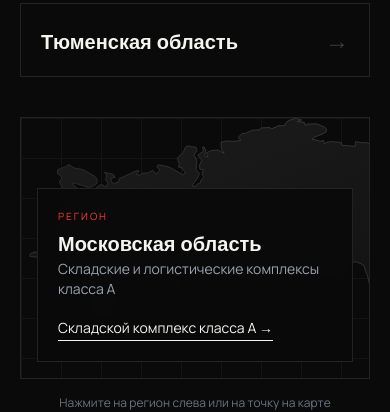
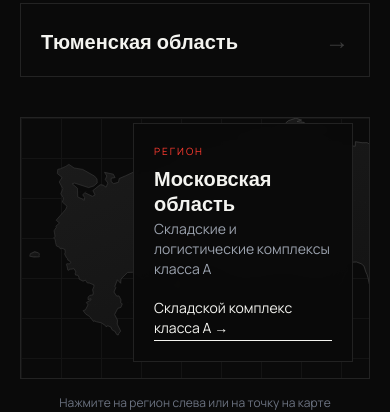
Before and after one commit to Pugmeister/ed-grupp, a React (Vite) app: page / in a window 390 px wide. Shown: the part 6400-6812 px from the top of the page. Built offline with nearby package versions, Linux system fonts and the light colour scheme.

Commit message:
Обновлен зум на карте

```diff
--- a/src/components/Geography/Geography.jsx
+++ b/src/components/Geography/Geography.jsx
@@ -199,7 +199,7 @@ export default function Geography() {
               </svg>
 
               {active && (
-                <div className="absolute bottom-4 left-4 right-4 sm:bottom-6 sm:left-6 sm:right-auto sm:max-w-[280px] bg-ink/95 border border-white/10 p-5 backdrop-blur-md z-20 transition-all duration-500">
+                <div className="absolute bottom-4 right-4 max-w-[220px] sm:bottom-6 sm:right-6 sm:max-w-[280px] bg-ink/95 border border-white/10 p-5 backdrop-blur-md z-20 transition-all duration-500">
                   <div className="text-[10px] tracking-[0.2em] uppercase text-accent mb-1.5">
                     Регион
                   </div>
```
